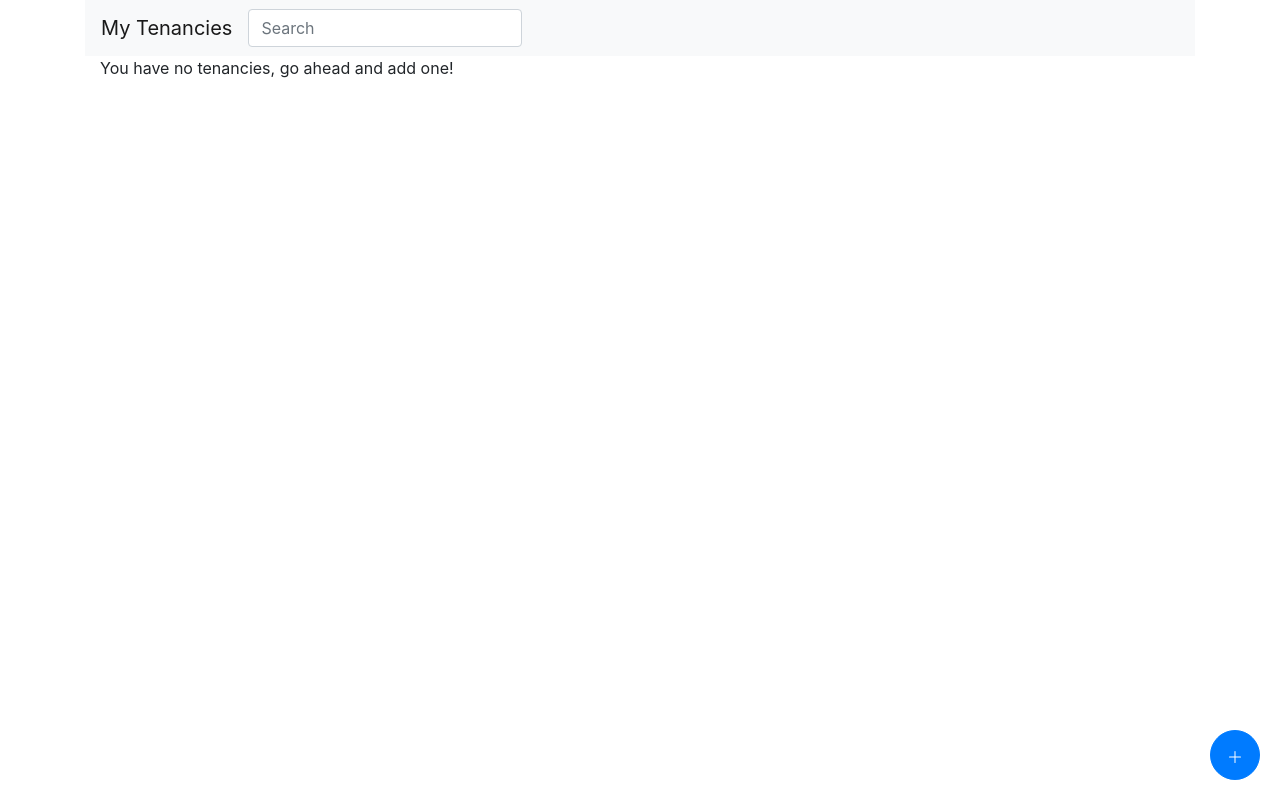
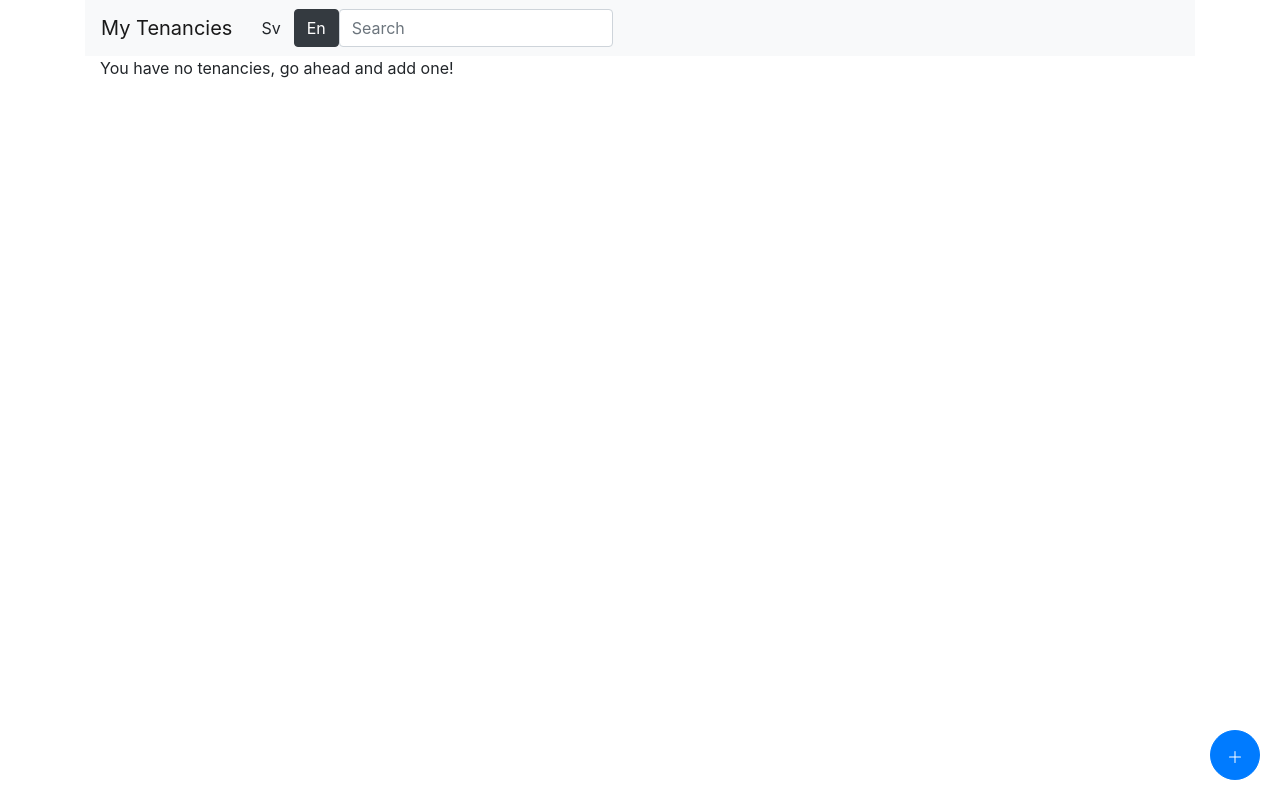
Before and after one commit to tofsjonas/tenancies, a React (Create React App) app: page / in a window 1280 px wide. Built offline with nearby package versions, Linux system fonts and the light colour scheme.

Commit message:
basic localization works

```diff
--- a/package.json
+++ b/package.json
@@ -16,11 +16,13 @@
     "@types/react-dom": "^17.0.0",
     "axios": "^0.21.1",
     "bootstrap": "4.6.0",
+    "i18next": "^20.3.1",
     "react": "^17.0.2",
     "react-bootstrap": "^1.6.1",
     "react-bootstrap-icons": "^1.5.0",
     "react-bootstrap-typeahead": "^5.1.4",
     "react-dom": "^17.0.2",
+    "react-i18next": "^11.10.0",
     "react-scripts": "4.0.3",
     "typescript": "^4.1.2",
     "web-vitals": "^2.0.1"
--- /dev/null
+++ b/src/components/LanguageToggler.tsx
@@ -0,0 +1,32 @@
+import React from 'react'
+import { useTranslation } from 'react-i18next'
+import Button from 'react-bootstrap/Button'
+
+const LanguageToggler = () => {
+  const { i18n } = useTranslation()
+  const languages = [
+    { key: 'sv', val: 'Sv' },
+    { key: 'en', val: 'En' },
+  ]
+
+  const changeLanguage = (e: React.MouseEvent<HTMLButtonElement>) => {
+    const value = (e.target as HTMLInputElement).value
+    i18n.changeLanguage(value)
+  }
+
+  return (
+    <div className="LanguageToggler">
+      {languages.map((lang) => (
+        <Button
+          variant={lang.key === i18n.language ? 'dark' : 'light'}
+          key={lang.key}
+          onClick={changeLanguage}
+          value={lang.key}
+        >
+          {lang.val}
+        </Button>
+      ))}
+    </div>
+  )
+}
+export default LanguageToggler
--- a/src/components/OverView.tsx
+++ b/src/components/OverView.tsx
@@ -9,11 +9,13 @@ import Navbar from 'react-bootstrap/Navbar'
 import Form from 'react-bootstrap/Form'
 import FormControl from 'react-bootstrap/FormControl'
 import Spinner from 'react-bootstrap/Spinner'
+import { useTranslation } from 'react-i18next'
 
 import { PlusLg } from 'react-bootstrap-icons'
 import { getTenanciesFromStorage } from '../lib/backend'
 import { TenancyContext, SET_TENANCIES } from '../contexts/TenancyContext'
 import TenancyList from './TenancyList'
+import LanguageToggler from './LanguageToggler'
 
 const AddTenancy = lazy(() => import('./AddTenancy'))
 
@@ -27,6 +29,8 @@ const FabButton = styled(Button)`
 `
 
 const OverView = () => {
+  const { t } = useTranslation()
+
   const { tenancies, dispatch } = useContext(TenancyContext)
   const [loading, setLoading] = useState(true)
   const [filter, setFilter] = useState('')
@@ -77,7 +81,8 @@ const OverView = () => {
   return (
     <>
       <Navbar bg="light" expand="lg">
-        <Navbar.Brand>My Tenancies</Navbar.Brand>
+        <Navbar.Brand>{t('overview_navbar_brand')}</Navbar.Brand>
+        <LanguageToggler />
         <Form inline>
           <FormControl
             type="search"
--- /dev/null
+++ b/src/i18n/config.ts
@@ -0,0 +1,21 @@
+import i18n from 'i18next'
+import { initReactI18next } from 'react-i18next'
+
+i18n.use(initReactI18next).init({
+  fallbackLng: 'en',
+  lng: 'en',
+  resources: {
+    en: {
+      translations: require('./locales/en/translations.json'),
+    },
+    sv: {
+      translations: require('./locales/sv/translations.json'),
+    },
+  },
+  ns: ['translations'],
+  defaultNS: 'translations',
+})
+
+i18n.languages = ['en', 'sv']
+
+export default i18n
--- /dev/null
+++ b/src/i18n/locales/en/translations.json
@@ -0,0 +1,5 @@
+{
+  "my_tenancies": "My Tenancies",
+  "overview_navbar_brand": "My Tenancies",
+  "page2": "Page 2"
+}
--- /dev/null
+++ b/src/i18n/locales/sv/translations.json
@@ -0,0 +1,5 @@
+{
+  "my_tenancies": "Mina fastigheter",
+  "overview_navbar_brand": "Mina fastigheter",
+  "page2": "Page 2"
+}
--- a/src/index.tsx
+++ b/src/index.tsx
@@ -2,6 +2,8 @@ import React from 'react'
 import ReactDOM from 'react-dom'
 import './index.css'
 import App from './App'
+import './i18n/config'
+
 import reportWebVitals from './reportWebVitals'
 
 ReactDOM.render(
```
Also changed, not shown: 1 other file (tests, documents, lock files or other folders).
